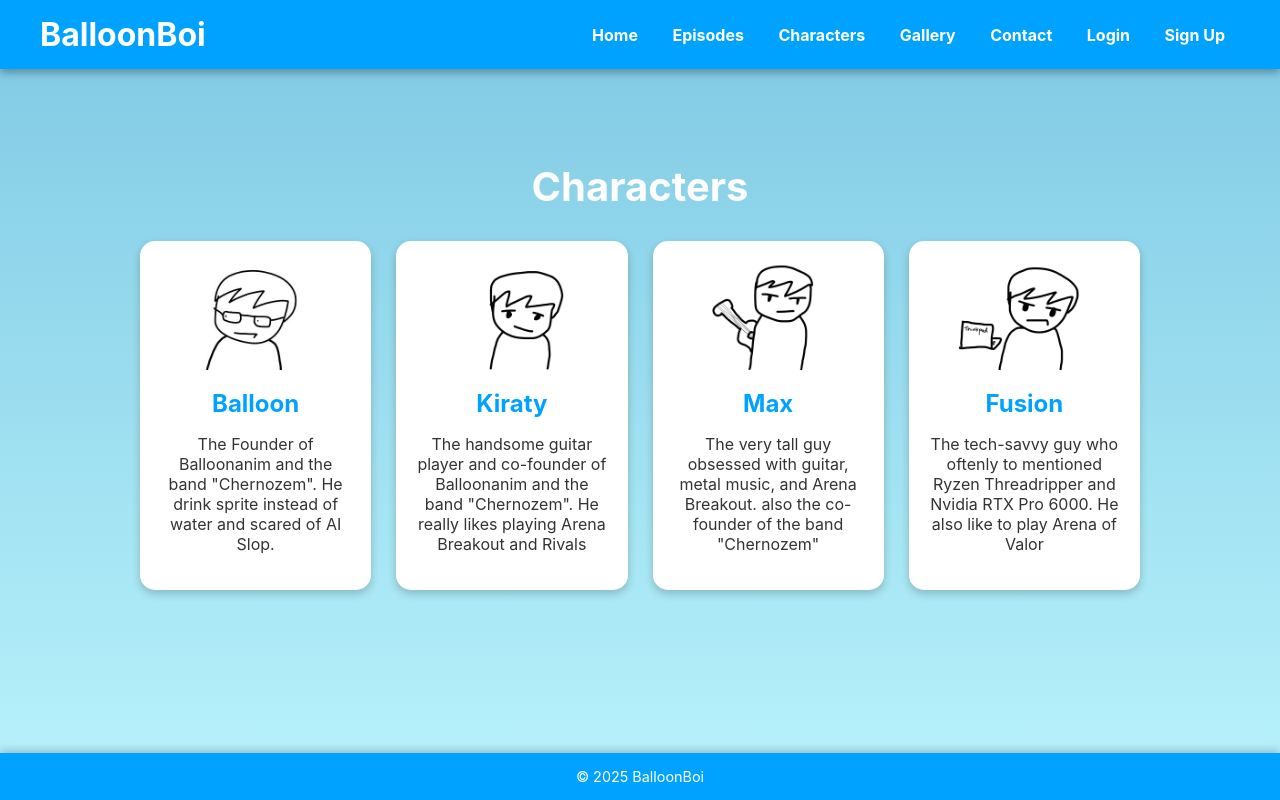
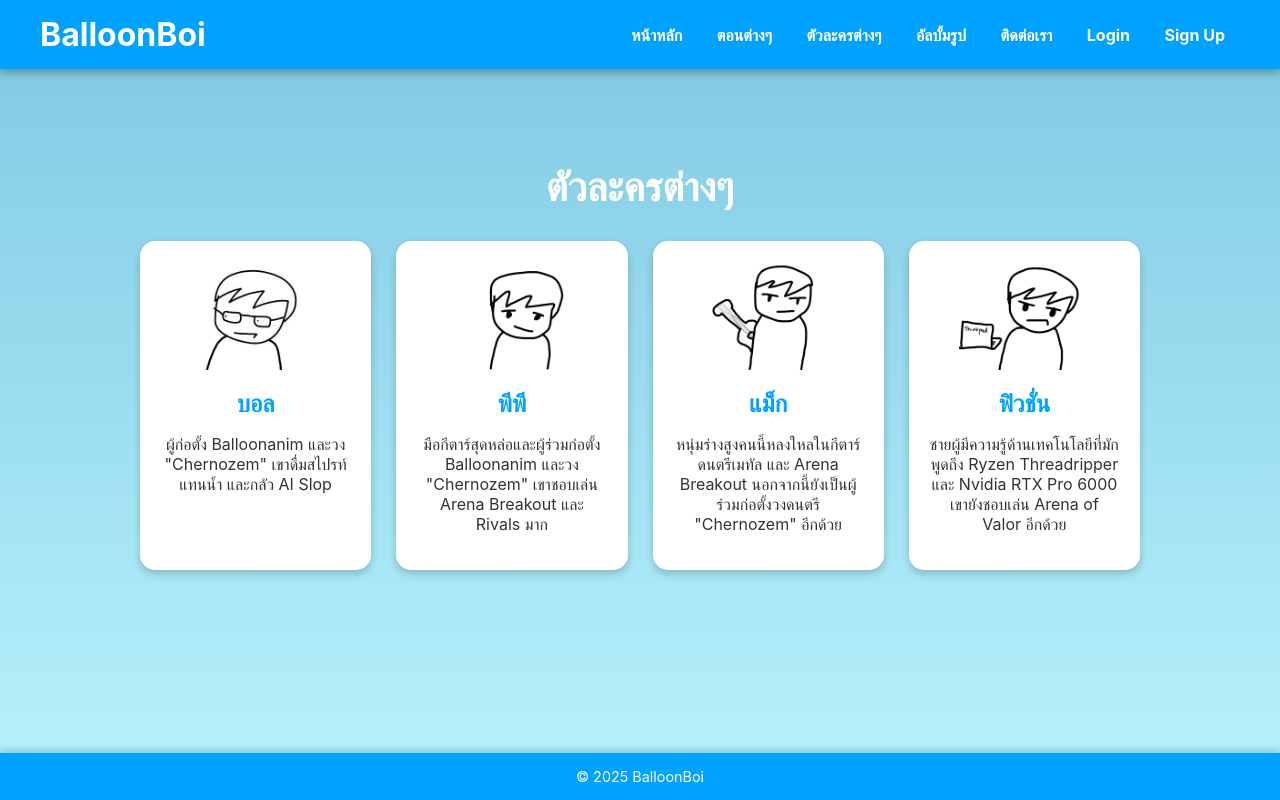
Before and after one commit to Ballooncodingahh/Ballooncodingahh.github.io-th, a plain HTML site: page crew.html in a window 1280 px wide. Drawn offline with Linux system fonts and the light colour scheme.

Commit message:
Update crew.html

```diff
--- a/crew.html
+++ b/crew.html
@@ -3,7 +3,7 @@
 <head>
   <meta charset="UTF-8" />
   <meta name="viewport" content="width=device-width, initial-scale=1.0" />
-  <title>Meet the Crew - BalloonBoi</title>
+  <title>ตัวละครต่างๆ - BalloonBoi</title>
   <link rel="icon" type="image/png" href="favicon.png">
   <style>
     body {
@@ -110,11 +110,11 @@
   <header>
     <h1>BalloonBoi</h1>
     <nav>
-      <a href="homepage.html">Home</a>
-      <a href="episodes.html">Episodes</a>
-      <a href="crew.html">Characters</a>
-      <a href="gallery.html">Gallery</a>
-      <a href="contact.html">Contact</a>
+      <a href="homepage.html">หน้าหลัก</a>
+      <a href="episodes.html">ตอนต่างๆ</a>
+      <a href="crew.html">ตัวละครต่างๆ</a>
+      <a href="gallery.html">อัลบั้มรูป</a>
+      <a href="contact.html">ติดต่อเรา</a>
       <a href="login.html">Login</a>
       <a href="signup.html">Sign Up</a>
     </nav>
@@ -122,30 +122,30 @@
 
   <main>
     <section class="crew-section">
-      <h2>Characters</h2>
+      <h2>ตัวละครต่างๆ</h2>
       <div class="crew-grid">
         <div class="card">
           <img src="balloon.jpg" alt="Balloon">
-          <h3>Balloon</h3>
-          <p>The Founder of Balloonanim and the band "Chernozem". He drink sprite instead of water and scared of AI Slop.</p>
+          <h3>บอล</h3>
+          <p>ผู้ก่อตั้ง Balloonanim และวง "Chernozem" เขาดื่มสไปรท์แทนน้ำ และกลัว AI Slop</p>
         </div>
 
         <div class="card">
           <img src="kiraty.png" alt="Kiraty">
-          <h3>Kiraty</h3>
-          <p>The handsome guitar player and co-founder of Balloonanim and the band "Chernozem". He really likes playing Arena Breakout and Rivals</p>
+          <h3>พีพี</h3>
+          <p>มือกีตาร์สุดหล่อและผู้ร่วมก่อตั้ง Balloonanim และวง "Chernozem" เขาชอบเล่น Arena Breakout และ Rivals มาก</p>
         </div>
 
         <div class="card">
           <img src="maxnum.png" alt="Max">
-          <h3>Max</h3>
-          <p>The very tall guy obsessed with guitar, metal music, and Arena Breakout. also the co-founder of the band "Chernozem"</p>
+          <h3>แม็ก</h3>
+          <p>หนุ่มร่างสูงคนนี้หลงใหลในกีตาร์ ดนตรีเมทัล และ Arena Breakout นอกจากนี้ยังเป็นผู้ร่วมก่อตั้งวงดนตรี "Chernozem" อีกด้วย</p>
         </div>
 
         <div class="card">
           <img src="fusion.png" alt="Fusion">
-          <h3>Fusion</h3>
-          <p>The tech-savvy guy who oftenly to mentioned Ryzen Threadripper and Nvidia RTX Pro 6000. He also like to play Arena of Valor</p>
+          <h3>ฟิวชั่น</h3>
+          <p>ชายผู้มีความรู้ด้านเทคโนโลยีที่มักพูดถึง Ryzen Threadripper และ Nvidia RTX Pro 6000 เขายังชอบเล่น Arena of Valor อีกด้วย</p>
         </div>
       </div>
     </section>
```
